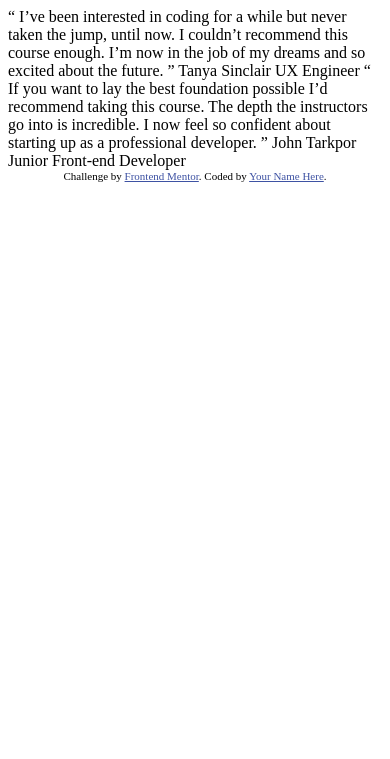
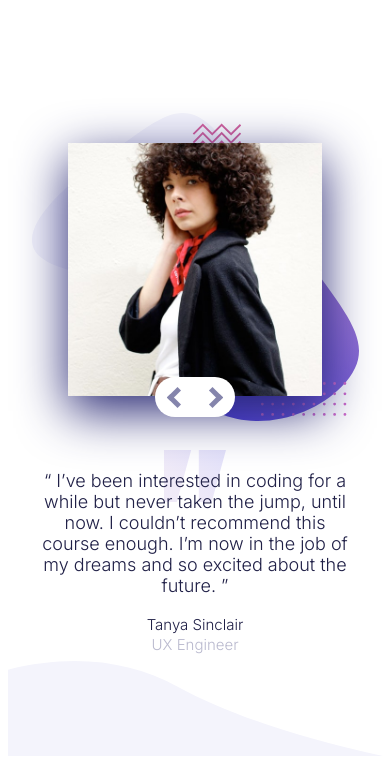
Before and after one commit to yurtsevero/_Frontendmentor.coding-bootcamp-testimonials-slider, a plain HTML site: page index.html in a window 390 px wide. Drawn offline with Linux system fonts and the light colour scheme.

Commit message:
mobile without function

```diff
--- a/index.html
+++ b/index.html
@@ -1,38 +1,59 @@
 <!DOCTYPE html>
 <html lang="en">
-<head>
-  <meta charset="UTF-8">
-  <meta name="viewport" content="width=device-width, initial-scale=1.0"> <!-- displays site properly based on user's device -->
+  <head>
+    <meta charset="UTF-8" />
+    <meta name="viewport" content="width=device-width, initial-scale=1.0" />
+    <!-- displays site properly based on user's device -->
 
-  <link rel="icon" type="image/png" sizes="32x32" href="./images/favicon-32x32.png">
+    <link
+      rel="icon"
+      type="image/png"
+      sizes="32x32"
+      href="./images/favicon-32x32.png"
+    />
 
-  <title>Frontend Mentor | Coding Bootcamp Testimonials Slider</title>
+    <title>Frontend Mentor | Coding Bootcamp Testimonials Slider</title>
 
-  <!-- Feel free to remove these styles or customise in your own stylesheet 👍 -->
-  <style>
-    .attribution { font-size: 11px; text-align: center; }
-    .attribution a { color: hsl(228, 45%, 44%); }
-  </style>
-</head>
-<body>
+    <link rel="stylesheet" href="style.css" />
+  </head>
+  <body>
+    <main>
+      <div class="container active">
+        <section class="img">
+          <img src="images/image-tanya.jpg" alt="profile-img" />
+        </section>
+        <div class="arrow">
+          <div class="left"></div>
+          <div class="right"></div>
+        </div>
 
-  “ I’ve been interested in coding for a while but never taken the jump, until now.
-  I couldn’t recommend this course enough. I’m now in the job of my dreams and so
-  excited about the future. ”
+        <section class="body">
+          <div class="text">
+            “ I’ve been interested in coding for a while but never taken the
+            jump, until now. I couldn’t recommend this course enough. I’m now in
+            the job of my dreams and so excited about the future. ”
+          </div>
+          <div class="name-title">Tanya Sinclair <span>UX Engineer</span></div>
+        </section>
+      </div>
+      <div class="container">
+        <section class="img">
+          <img src="images/image-john.jpg" alt="profile-img" />
+        </section>
+        <section class="body">
+          <div class="text">
+            “If you want to lay the best foundation possible I’d recommend
+            taking this course. The depth the instructors go into is incredible.
+            I now feel so confident about starting up as a professional
+            developer. ”
+          </div>
+          <div class="name-title">
+            John Tarkpor <span> Junior Front-end Developer</span>
+          </div>
+        </section>
+      </div>
+    </main>
 
-  Tanya Sinclair
-  UX Engineer
-
-  “ If you want to lay the best foundation possible I’d recommend taking this course.
-  The depth the instructors go into is incredible. I now feel so confident about
-  starting up as a professional developer. ”
-
-  John Tarkpor
-  Junior Front-end Developer
-
-  <div class="attribution">
-    Challenge by <a href="https://www.frontendmentor.io?ref=challenge" target="_blank">Frontend Mentor</a>.
-    Coded by <a href="#">Your Name Here</a>.
-  </div>
-</body>
+    <script src="script.js"></script>
+  </body>
 </html>
--- /dev/null
+++ b/style.css
@@ -0,0 +1,106 @@
+@import url("https://fonts.googleapis.com/css2?family=Inter:wght@300;500;700&display=swap");
+
+html,
+body {
+  margin: 0;
+  padding: 0;
+  box-sizing: border-box;
+  font-family: "Inter", sans-serif;
+  font-size: 32px;
+}
+*,
+*::before,
+*::after {
+  margin: 0;
+  padding: 0;
+  box-sizing: inherit;
+}
+body {
+  width: 100vw;
+  height: 100vh;
+  display: flex;
+  justify-content: center;
+  align-items: center;
+}
+
+main {
+  width: 375px;
+  height: 667px;
+  background-image: url(images/pattern-bg.svg), url(images/pattern-curve.svg);
+  background-size: 327px, contain;
+  background-position-y: 24px, bottom;
+  background-position-x: center, left;
+  background-repeat: no-repeat, no-repeat;
+  padding: 32px 32px 32px 32px;
+  font-size: 18px;
+  font-weight: 300;
+}
+.container {
+  display: none;
+}
+.container.active {
+  width: 100%;
+  height: 85%;
+  margin-top: 22px;
+  display: flex;
+  flex-direction: column;
+  justify-content: space-between;
+  align-items: center;
+}
+.body {
+  background-image: url(images/pattern-quotes.svg);
+  background-repeat: no-repeat;
+  background-position-x: center;
+  padding-top: 20px;
+  background-size: 20%;
+  color: #202047;
+  text-align: center;
+}
+.text {
+  margin-bottom: 19px;
+}
+.name-title {
+  display: flex;
+  flex-direction: column;
+  justify-content: center;
+  align-items: center;
+  font-size: 15px;
+  line-height: 20px;
+}
+.name-title span {
+  color: #b9b9ce;
+}
+.img img {
+  width: 254px;
+  height: 253px;
+  border-radius: 1px;
+  box-shadow: 0px 15px 50px #242471;
+}
+.arrow {
+  margin-top: -55px;
+  width: 80px;
+  min-height: 40px;
+  height: 40px;
+  background-color: #ffffff;
+  border-radius: 20px;
+  display: flex;
+  justify-content: space-between;
+  align-items: center;
+  padding: 0px 15px;
+}
+.left {
+  width: 15px;
+  height: 15px;
+  border-left: 5px solid #8585ac;
+  border-bottom: 5px solid #8585ac;
+  transform: rotate(45deg);
+  cursor: pointer;
+}
+.right {
+  width: 15px;
+  height: 15px;
+  border-right: 5px solid #8585ac;
+  border-bottom: 5px solid #8585ac;
+  transform: rotate(-45deg);
+  cursor: pointer;
+}
```
Also changed, not shown: script.js (added).
